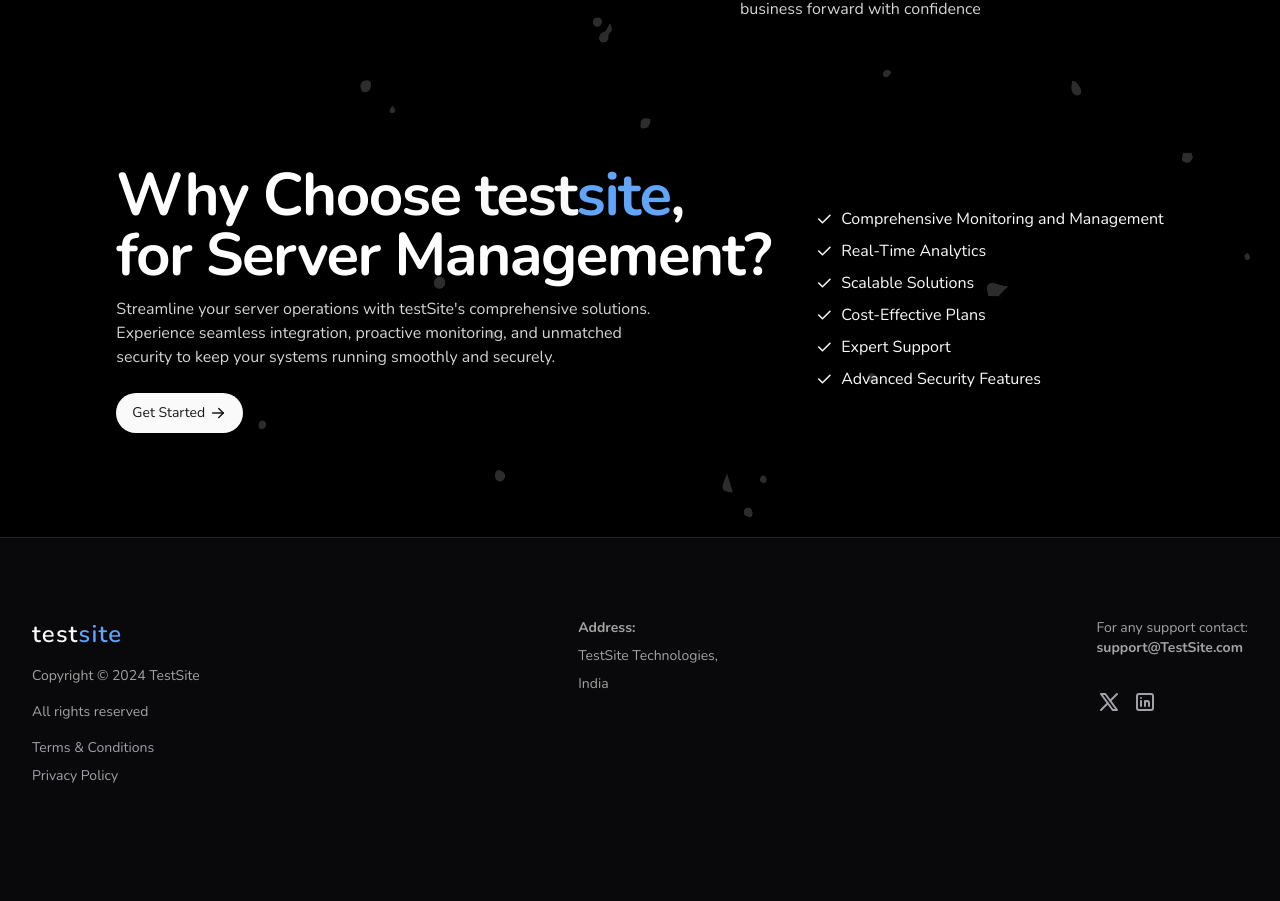
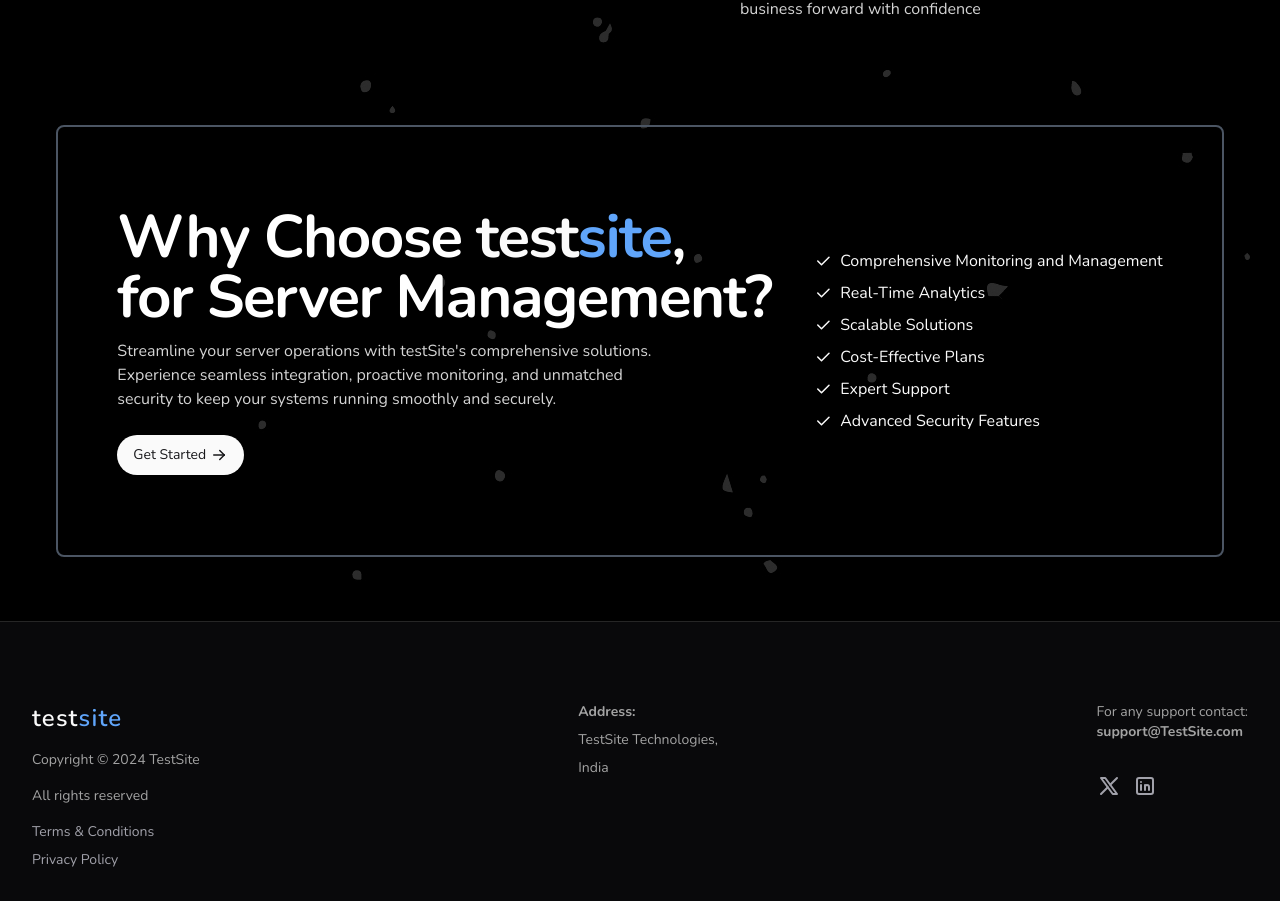
Before and after one commit to hav0ky/test-example-next-app, a Next.js app: page /server-management in a window 1280 px wide. Shown: the part 1896-2797 px from the top of the page. Built offline with nearby package versions, Linux system fonts and the light colour scheme.

Commit message:
add borders to keyFeature

```diff
--- a/app/server-management/KeyFeature.tsx
+++ b/app/server-management/KeyFeature.tsx
@@ -8,7 +8,7 @@ import { IconArrowRight,IconCheck } from "@tabler/icons-react";
 
 
 export default function KeyFeature() {
-    return <div className="flex items-center justify-around mb-16 p-10">
+    return <div className="flex items-center justify-around mb-16 px-10 py-20 border-gray-600 border-2  rounded-lg">
 
         <div className="">
             <div>
```
